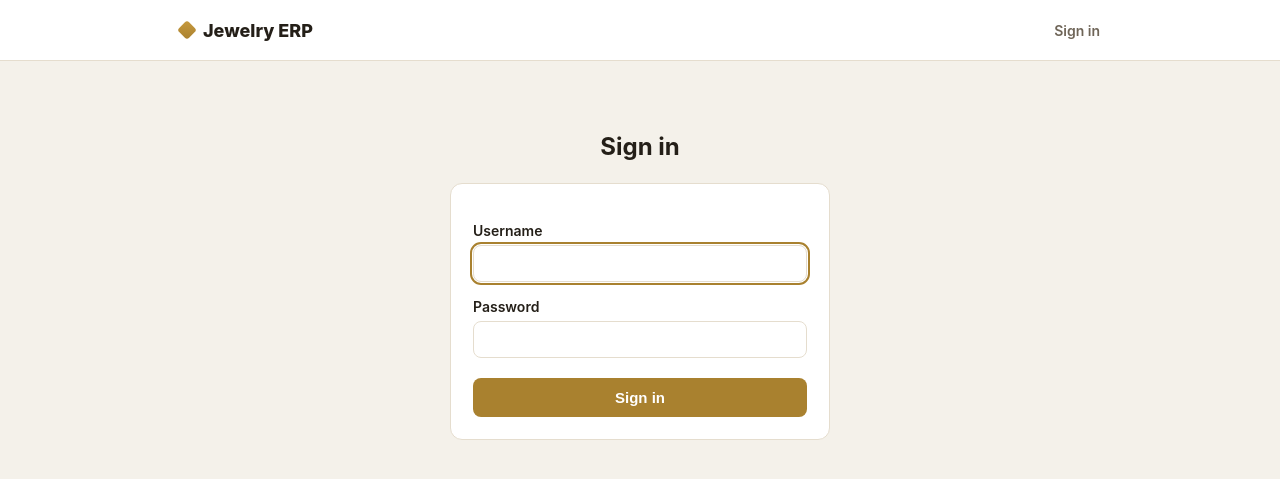
After one commit to khalehassan/jewelry-erp, a Django app: page /accounts/login/ in a window 1280 px wide. The commit adds this page. Shown: the top 479 px of the page. Run offline with Django 5.2, Linux system fonts and the light colour scheme.

Commit message:
Add login and protect all pages

```diff
--- a/config/settings.py
+++ b/config/settings.py
@@ -120,3 +120,8 @@ USE_TZ = True
 # https://docs.djangoproject.com/en/6.0/howto/static-files/
 
 STATIC_URL = "static/"
+
+# --- Authentication ---
+LOGIN_URL = "login"
+LOGIN_REDIRECT_URL = "/"
+LOGOUT_REDIRECT_URL = "login"
--- a/config/urls.py
+++ b/config/urls.py
@@ -1,8 +1,11 @@
 from django.contrib import admin
 from django.urls import path, include
+from django.contrib.auth import views as auth_views
 
 urlpatterns = [
     path("admin/", admin.site.urls),
+    path("accounts/login/", auth_views.LoginView.as_view(template_name="registration/login.html"), name="login"),
+    path("accounts/logout/", auth_views.LogoutView.as_view(), name="logout"),
     path("", include("sales.urls")),
     path("", include("inventory.urls")),
     path("", include("purchases.urls")),
--- a/inventory/views.py
+++ b/inventory/views.py
@@ -4,12 +4,14 @@ from decimal import Decimal
 
 from django.shortcuts import render, redirect
 from django.contrib import messages
+from django.contrib.auth.decorators import login_required
 from django.utils import timezone
 
 from accounting.services import create_entry
 from .models import JewelryItem
 
 
+@login_required
 def import_stock(request):
     if request.method == "POST" and request.FILES.get("file"):
         decoded = request.FILES["file"].read().decode("utf-8-sig")
@@ -20,7 +22,7 @@ def import_stock(request):
         for row_num, raw in enumerate(reader, start=2):
             row = {(k or "").strip().lower(): (v or "").strip() for k, v in raw.items()}
             if not row.get("name") and not row.get("barcode"):
-                continue  # skip blank rows
+                continue
             try:
                 cost = Decimal(row.get("cost_price") or "0")
                 qty = int(row.get("quantity") or "1")
@@ -37,7 +39,6 @@ def import_stock(request):
                 )
                 created += 1
 
-                # One opening-balance journal entry PER item
                 line_cost = cost * qty
                 if line_cost > 0:
                     create_entry(
--- a/purchases/views.py
+++ b/purchases/views.py
@@ -2,11 +2,13 @@ from decimal import Decimal
 
 from django.shortcuts import render, redirect
 from django.contrib import messages
+from django.contrib.auth.decorators import login_required
 
 from inventory.models import JewelryItem
 from .models import Supplier, Purchase, PurchaseLine
 
 
+@login_required
 def new_purchase(request):
     if request.method == "POST":
         purchase = Purchase.objects.create(
@@ -27,7 +29,7 @@ def new_purchase(request):
             barcodes, names, categories, karats, weights, stones, locations, costs, qtys
         ):
             if not name.strip():
-                continue  # skip blank rows
+                continue
             PurchaseLine.objects.create(
                 purchase=purchase,
                 barcode=barcode.strip(),
--- a/sales/templates/base.html
+++ b/sales/templates/base.html
@@ -24,8 +24,8 @@
         .brand { font-weight:800; font-size:18px; text-decoration:none; color:var(--ink); display:flex; align-items:center; gap:9px; }
         .brand .gem { width:14px; height:14px; transform:rotate(45deg); background:linear-gradient(135deg,var(--gold-2),var(--gold)); border-radius:3px; }
         .nav { display:flex; flex-wrap:wrap; gap:6px 16px; align-items:center; }
-        .nav a { text-decoration:none; color:var(--muted); font-weight:600; font-size:14px; }
-        .nav a:hover { color:var(--ink); }
+        .nav a, .nav button.logout { text-decoration:none; color:var(--muted); font-weight:600; font-size:14px; background:none; border:none; cursor:pointer; padding:0; font-family:inherit; }
+        .nav a:hover, .nav button.logout:hover { color:var(--ink); }
         .page { max-width:960px; margin:0 auto; padding:28px 20px 60px; }
         .card { background:var(--panel); border:1px solid var(--line); border-radius:12px; padding:22px; }
         .btn { display:inline-block; background:var(--gold); color:#fff; border:none; text-decoration:none; padding:11px 20px; border-radius:8px; font-weight:700; font-size:15px; cursor:pointer; }
@@ -50,12 +50,20 @@
         <div class="topbar-inner">
             <a class="brand" href="{% url 'sales:dashboard' %}"><span class="gem"></span> Jewelry ERP</a>
             <nav class="nav">
+                {% if user.is_authenticated %}
                 <a href="{% url 'sales:dashboard' %}">Dashboard</a>
                 <a href="{% url 'sales:new_sale' %}">New Sale</a>
                 <a href="{% url 'purchases:new_purchase' %}">New Purchase</a>
                 <a href="{% url 'inventory:import_stock' %}">Import</a>
                 <a href="{% url 'accounting:reports' %}">Reports</a>
                 <a href="/admin/">Admin</a>
+                <form method="post" action="{% url 'logout' %}" style="display:inline; margin:0;">
+                    {% csrf_token %}
+                    <button type="submit" class="logout">Logout ({{ user.username }})</button>
+                </form>
+                {% else %}
+                <a href="{% url 'login' %}">Sign in</a>
+                {% endif %}
             </nav>
         </div>
     </div>
--- /dev/null
+++ b/sales/templates/registration/login.html
@@ -0,0 +1,23 @@
+{% extends "base.html" %}
+{% block title %}Sign in — Jewelry ERP{% endblock %}
+
+{% block head %}
+<style>#id_username, #id_password { width:100%; }</style>
+{% endblock %}
+
+{% block content %}
+<div style="max-width:380px; margin:40px auto;">
+    <h1 style="text-align:center;">Sign in</h1>
+    {% if form.errors %}
+    <div class="msg" style="background:#fdecea; border-color:#d93025; color:#b3261e;">Wrong username or password. Please try again.</div>
+    {% endif %}
+    <form method="post" class="card">
+        {% csrf_token %}
+        <label for="id_username">Username</label>
+        {{ form.username }}
+        <label for="id_password">Password</label>
+        {{ form.password }}
+        <button type="submit" class="btn" style="margin-top:20px; width:100%;">Sign in</button>
+    </form>
+</div>
+{% endblock %}
--- a/sales/views.py
+++ b/sales/views.py
@@ -2,6 +2,7 @@ from decimal import Decimal
 
 from django.shortcuts import render, redirect
 from django.contrib import messages
+from django.contrib.auth.decorators import login_required
 from django.utils import timezone
 
 from inventory.models import JewelryItem
@@ -9,6 +10,7 @@ from customers.models import Customer
 from .models import Sale, SaleLine
 
 
+@login_required
 def new_sale(request):
     if request.method == "POST":
         item_ids = request.POST.getlist("item")
@@ -16,7 +18,6 @@ def new_sale(request):
         makings = request.POST.getlist("making")
         qtys = request.POST.getlist("qty")
 
-        # Check there is enough stock BEFORE creating anything
         for item_id, qty in zip(item_ids, qtys):
             if not item_id:
                 continue
@@ -50,6 +51,7 @@ def new_sale(request):
     return render(request, "sales/new_sale.html", {"items": items, "customers": customers})
 
 
+@login_required
 def dashboard(request):
     today = timezone.localdate()
     todays_sales = Sale.objects.filter(created_at__date=today)
@@ -66,13 +68,11 @@ def dashboard(request):
     for item in JewelryItem.objects.all():
         stock_value += item.cost_price * item.quantity
 
-    # Best sellers by quantity sold
     sold = {}
     for line in SaleLine.objects.all():
         sold[line.item.name] = sold.get(line.item.name, 0) + line.quantity
     best_sellers = sorted(sold.items(), key=lambda pair: pair[1], reverse=True)[:5]
 
-    # Top customers by total spent
     customer_spend = []
     for c in Customer.objects.all():
         spent = sum((s.total for s in c.sales.all()), Decimal("0.00"))
```
Also changed, not shown: accounting/views.py (+7 -0 lines).
